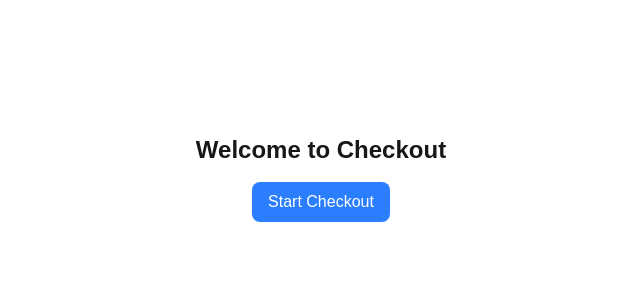
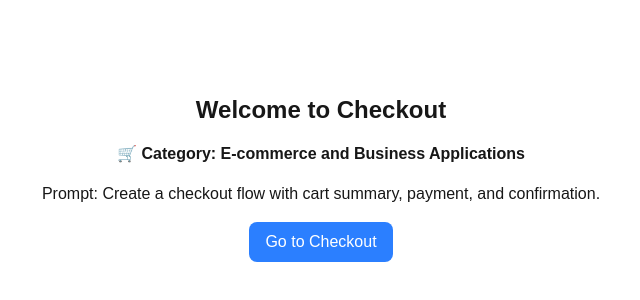
Before and after one commit to vipulkumar2002/checkout-flow, a Next.js app: page / in a window 1280 px wide. Shown: the part 222-522 px from the top of the page, without its empty margins (319-959 px from the left). Built offline with nearby package versions, Linux system fonts and the light colour scheme.

Commit message:
Home page updated

```diff
--- a/app/page.tsx
+++ b/app/page.tsx
@@ -8,11 +8,14 @@ export default function Home() {
   return (
     <div className="flex flex-col items-center justify-center h-screen space-y-4">
       <h1 className="text-2xl font-bold">Welcome to Checkout</h1>
+      <h3 className="font-bold">🛒 Category: E-commerce and Business Applications</h3>
+      <span>Prompt: Create a checkout flow with cart summary, payment, and confirmation.
+      </span>
       <button
         className="px-4 py-2 bg-blue-500 text-white rounded-lg cursor-pointer hover:bg-blue-600"
         onClick={() => router.push("/checkout/cart")}
       >
-        Start Checkout
+        Go to Checkout
       </button>
     </div>
   );
```
